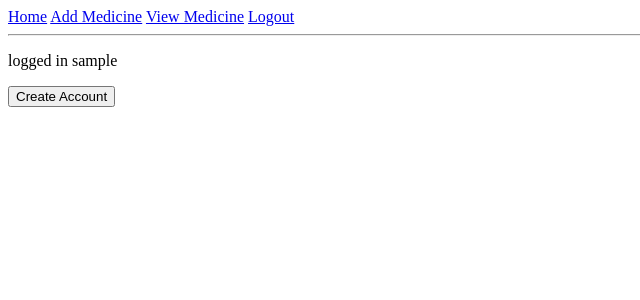
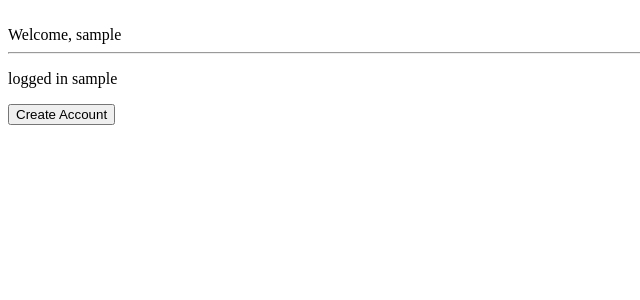
Before and after one commit to Gayathri-12s/medicalstore, a Django app: page /logout/ in a window 1280 px wide. Shown: the top 300 px of the page, without its empty margins (0-640 px from the left). Run offline with Django 4.2, Linux system fonts and the light colour scheme; the visitor is signed in with stand-in values (Sample User, id 1).

Commit message:
Refactor templates and views for improved navigation and user experience

```diff
--- a/store/templates/layout/app-layout.html
+++ b/store/templates/layout/app-layout.html
@@ -7,17 +7,16 @@
 </head>
 <body>
 
-    <nav>
-        <a href="{% url 'home' %}">Home</a>
-        <a href="{% url 'createproduct' %}">Add Medicine</a>
-        <a href="{% url 'retrieveproduct' %}">View Medicine</a>
-        <a href="{% url 'logout' %}">Logout</a>
-    </nav>
+     {% include 'partials/nav.html' %}
 
-    <hr>
+     <hr>
 
-    {% block content %}
+    <div>
+        {% block content %}
     {%  endblock %}
+    </div>
+
+
 
 </body>
 </html>
--- a/store/templates/logout.html
+++ b/store/templates/logout.html
@@ -4,7 +4,7 @@
 
     <p>logged in {{request.user.username}}</p>
 
-    <form method="post">
+    <form method="post" action="">
         {% csrf_token %}
         {{ form.as_p }}
         <button type="submit">Create Account</button>
--- /dev/null
+++ b/store/templates/partials/nav.html
@@ -0,0 +1,18 @@
+   <div>
+        <a href="{% url 'home' %}" style="color:white; margin-right:20px; text-decoration:none;">Home</a>
+        <a href="{% url 'add_medicine' %}" style="color:white; margin-right:20px; text-decoration:none;">Add Medicine</a>
+        <a href="{% url 'list_medicine' %}" style="color:white; margin-right:20px; text-decoration:none;">My Medicines</a>
+        <a href="{% url 'search_medicine' %}" style="color:white; margin-right:20px; text-decoration:none;">Search</a>
+    </div>
+
+    <div>
+        {% if request.user.is_authenticated %}
+            <span style="margin-right:15px;">Welcome, {{ request.user.username }}</span>
+            <a href="{% url 'logout' %}" style="color:white; text-decoration:none;">Logout</a>
+        {% else %}
+            <a href="{% url 'login' %}" style="color:white; margin-right:20px; text-decoration:none;">Login</a>
+            <a href="{% url 'signup' %}" style="color:white; text-decoration:none;">Signup</a>
+        {% endif %}
+    </div>
+
+</nav>
--- a/store/views.py
+++ b/store/views.py
@@ -13,6 +13,8 @@ from django.shortcuts import render, redirect
 
 
 def home(request):
+    if not request.user.is_authenticated:
+        return redirect('signup')
     return render(request, 'home.html')
 
 def signup_page(request):
@@ -20,7 +22,7 @@ def signup_page(request):
         form = UserCreationForm(request.POST)
         if form.is_valid():
             form.save()
-            return redirect('login')
+            return redirect('home')
     else:
         form = UserCreationForm()
     return render(request, 'signup.html', {'form': form})
@@ -28,12 +30,12 @@ def signup_page(request):
 
 def login_page(request):
     if request.method == 'POST':
-        form = AuthenticationForm(data=request.POST)
+        form = AuthenticationForm(request, data=request.POST)
         if form.is_valid():
             login(request, form.get_user())
             return redirect('home')
 
-        else:
+    else:
             form = AuthenticationForm()
 
     return render(request, 'login.html', {'form': form})
@@ -115,10 +117,11 @@ def listing(request):
 
 
 def search_medicine(request):
+    results = []
     if request.method == 'POST':
         search_term = request.POST.get('search_term', '')
         results = Medicine.objects.filter(
-            username = request.user.username,
+            user = request.user,
             name__icontains=search_term,)
 
 
```
Also changed, not shown: store/templates/signup.html (+19 -1 lines).
